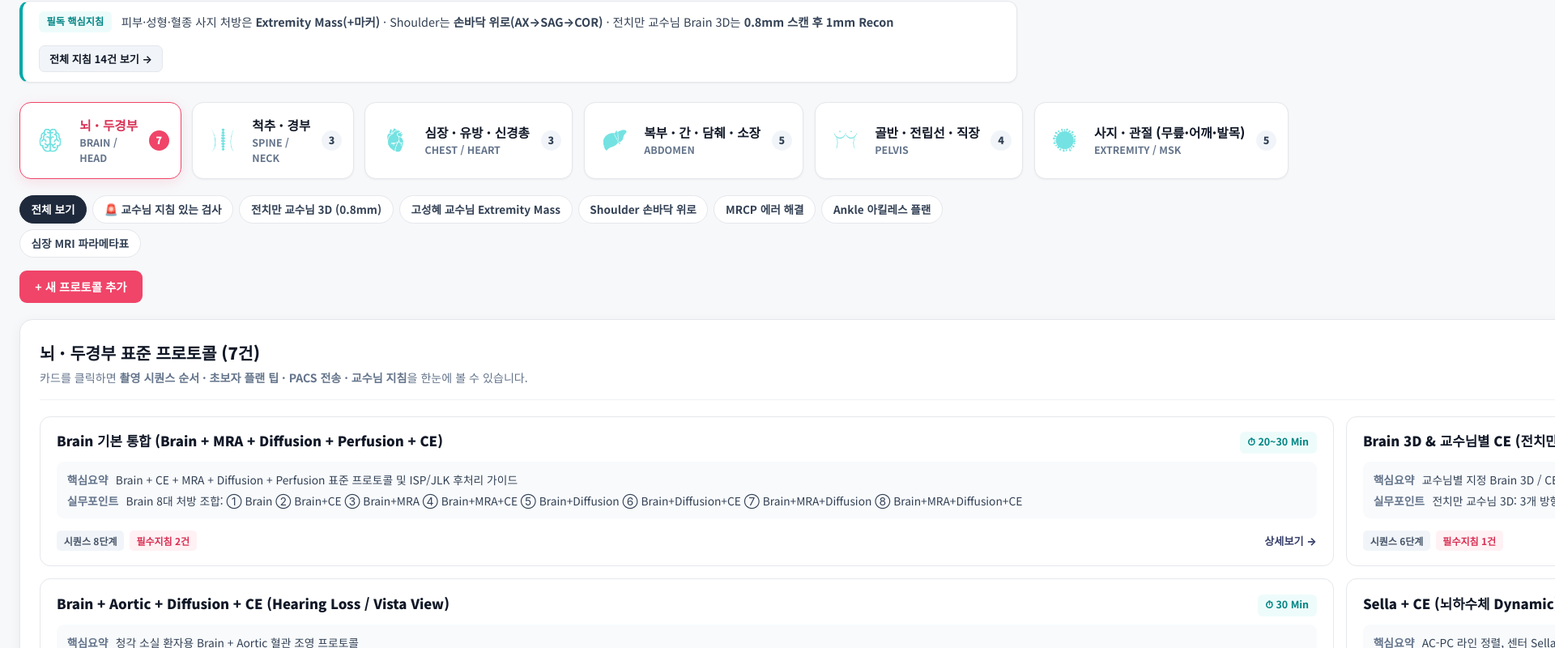
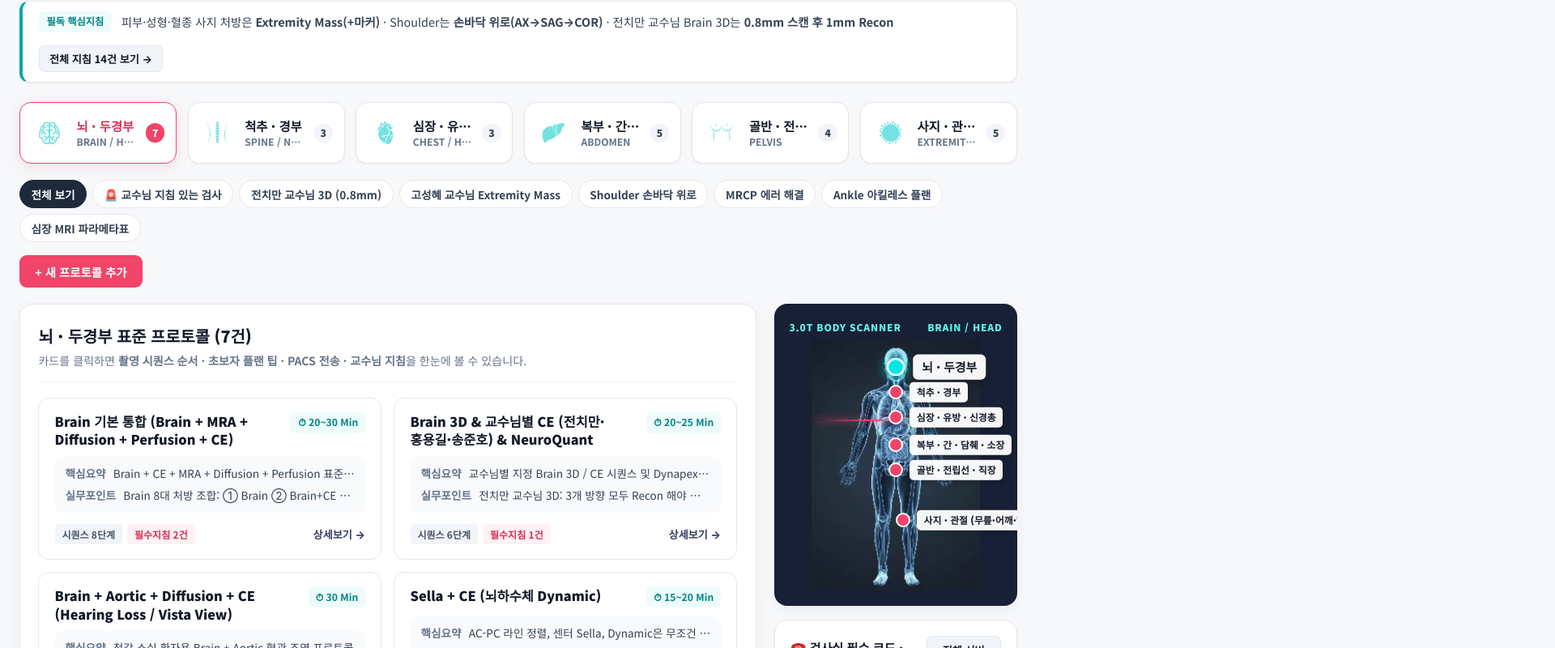
Before and after one commit to 200rcs-stack/hallym-mri-dashboard, a React (Vite) app: page / in a window 1280 px wide. Shown: the part 560-1360 px from the top of the page at 81% size, 1920 px wide, since content can reach past the window. Built offline with nearby package versions, Linux system fonts and the light colour scheme; a web font is replaced by a local one.

Commit message:
Fix CSS Grid horizontal overflow on PC (minmax(0, 1fr) + min-width: 0 + standard 1280px/920px proportions)

```diff
--- a/src/index.css
+++ b/src/index.css
@@ -255,17 +255,18 @@ body {
   position: relative;
   z-index: 5;
   width: 100%;
-  max-width: 1360px;
+  max-width: 1280px;
   margin: 0 auto;
-  padding: 3rem 1.5rem;
+  padding: 2.8rem 1.5rem;
   display: grid;
-  grid-template-columns: 1fr 450px;
-  align-items: center;
-  gap: 2.5rem;
+  grid-template-columns: minmax(0, 1fr) 440px;
+  align-items: center;
+  gap: 2.2rem;
 }
 
 .hero-left-content {
   color: #ffffff;
+  min-width: 0;
 }
 
 .hero-eyebrow {
@@ -569,7 +570,8 @@ body {
    3. MAIN WORKSPACE CONTAINER (넓은 여백과 정돈된 그리드)
    ========================================================================== */
 .clean-main-container {
-  max-width: 1360px;
+  max-width: 1280px;
+  width: 100%;
   margin: 0 auto;
   padding: 1.75rem 1.5rem 4rem;
 }
@@ -611,29 +613,32 @@ body {
 /* 6대 검사부위 수평 아이콘 셀렉터 (360도 회전 한림 공식 아이콘) */
 .clean-part-grid {
   display: grid;
-  grid-template-columns: repeat(6, 1fr);
+  grid-template-columns: repeat(6, minmax(0, 1fr));
   gap: 0.85rem;
   margin-bottom: 1.25rem;
+  width: 100%;
 }
 
 .clean-part-card {
   background: #ffffff;
   border: 1.5px solid var(--border-color);
   border-radius: 14px;
-  padding: 1rem 0.85rem;
-  display: flex;
-  align-items: center;
-  gap: 0.85rem;
+  padding: 0.95rem 0.85rem;
+  display: flex;
+  align-items: center;
+  gap: 0.75rem;
   cursor: pointer;
   transition: all 0.22s ease;
   box-shadow: var(--shadow-sm);
   text-align: left;
   font-family: var(--font-main);
+  min-width: 0;
+  width: 100%;
 }
 
 .clean-part-card img {
-  width: 46px;
-  height: 46px;
+  width: 44px;
+  height: 44px;
   object-fit: contain;
   flex-shrink: 0;
   transition: transform 0.55s ease;
@@ -661,7 +666,7 @@ body {
 }
 
 .clean-part-ko {
-  font-size: 0.98rem;
+  font-size: 0.96rem;
   font-weight: 800;
   color: var(--text-dark);
   display: block;
@@ -675,18 +680,23 @@ body {
 }
 
 .clean-part-en {
-  font-size: 0.78rem;
+  font-size: 0.76rem;
   color: var(--text-sub);
   font-weight: 600;
+  display: block;
+  white-space: nowrap;
+  overflow: hidden;
+  text-overflow: ellipsis;
 }
 
 .clean-part-count {
-  font-size: 0.78rem;
+  font-size: 0.76rem;
   font-weight: 800;
   background: #f1f5f9;
   color: var(--text-body);
-  padding: 0.2rem 0.55rem;
+  padding: 0.2rem 0.5rem;
   border-radius: 99px;
+  flex-shrink: 0;
 }
 
 .clean-part-card.active .clean-part-count {
@@ -736,35 +746,39 @@ body {
   font-weight: 700;
 }
 
-/* 프로토콜 메인 2단 레이아웃 (좌측 넓은 2열 카드 그리드 + 우측 슬림 사이드바) */
+/* 프로토콜 메인 2단 레이아웃 (표준 비율: 좌측 2열 카드 + 우측 300px 사이드바) */
 .clean-protocol-layout {
   display: grid;
-  grid-template-columns: 1fr 310px;
-  gap: 1.5rem;
+  grid-template-columns: minmax(0, 1fr) 300px;
+  gap: 1.4rem;
   align-items: start;
+  width: 100%;
 }
 
 .clean-protocol-panel {
   background: #ffffff;
   border: 1px solid var(--border-color);
   border-radius: var(--radius-lg);
-  padding: 1.5rem;
+  padding: 1.4rem;
   box-shadow: var(--shadow-card);
+  min-width: 0;
+  width: 100%;
+  overflow: hidden;
 }
 
 .clean-panel-header {
   display: flex;
   justify-content: space-between;
   align-items: center;
-  padding-bottom: 1rem;
-  margin-bottom: 1.2rem;
+  padding-bottom: 0.95rem;
+  margin-bottom: 1.15rem;
   border-bottom: 1px solid var(--border-subtle);
   flex-wrap: wrap;
   gap: 0.75rem;
 }
 
 .clean-panel-title {
-  font-size: 1.28rem;
+  font-size: 1.24rem;
   font-weight: 800;
   color: var(--text-dark);
   display: flex;
@@ -778,25 +792,29 @@ body {
   margin-top: 0.2rem;
 }
 
-/* 2열 프로토콜 카드 그리드 (훨씬 정돈되고 읽기 편한 카드) */
+/* 2열 프로토콜 카드 그리드 (minmax(0, 1fr)로 좌우 폭 완벽 고정) */
 .clean-protocol-grid {
   display: grid;
-  grid-template-columns: repeat(2, 1fr);
+  grid-template-columns: repeat(2, minmax(0, 1fr));
   gap: 0.95rem;
+  width: 100%;
 }
 
 .clean-proto-card {
   background: #ffffff;
   border: 1px solid var(--border-color);
   border-radius: 13px;
-  padding: 1.15rem 1.25rem;
+  padding: 1.1rem 1.2rem;
   cursor: pointer;
   transition: all 0.2s ease;
   display: flex;
   flex-direction: column;
   justify-content: space-between;
-  gap: 0.75rem;
+  gap: 0.7rem;
   position: relative;
+  min-width: 0;
+  width: 100%;
+  overflow: hidden;
 }
 
 .clean-proto-card:hover {
@@ -810,21 +828,25 @@ body {
   justify-content: space-between;
   align-items: flex-start;
   gap: 0.6rem;
+  min-width: 0;
 }
 
 .proto-card-title {
-  font-size: 1.05rem;
+  font-size: 1.02rem;
   font-weight: 800;
   color: var(--text-dark);
   line-height: 1.35;
+  min-width: 0;
+  word-break: keep-all;
+  overflow-wrap: break-word;
 }
 
 .proto-time-pill {
-  font-size: 0.78rem;
+  font-size: 0.76rem;
   font-weight: 700;
   color: var(--hallym-teal-dark);
   background: var(--hallym-teal-soft);
-  padding: 0.22rem 0.6rem;
+  padding: 0.2rem 0.55rem;
   border-radius: 6px;
   white-space: nowrap;
   flex-shrink: 0;
@@ -833,18 +855,24 @@ body {
 .proto-card-meta {
   display: flex;
   flex-direction: column;
-  gap: 0.28rem;
-  font-size: 0.86rem;
+  gap: 0.3rem;
+  font-size: 0.85rem;
   color: var(--text-body);
   background: #f8fafc;
   padding: 0.65rem 0.8rem;
   border-radius: 9px;
+  min-width: 0;
+  width: 100%;
+  overflow: hidden;
 }
 
 .proto-card-meta div {
-  white-space: nowrap;
+  display: -webkit-box;
+  -webkit-line-clamp: 1;
+  -webkit-box-orient: vertical;
   overflow: hidden;
   text-overflow: ellipsis;
+  word-break: break-word;
 }
 
 .proto-card-meta strong {
@@ -1359,11 +1387,11 @@ body {
 }
 
 .modal-content.wide-modal {
-  max-width: 1020px;
+  max-width: 920px;
 }
 
 .modal-content.xl-modal {
-  max-width: 1180px;
+  max-width: 1080px;
 }
 
 .modal-sticky-header {
@@ -1455,16 +1483,20 @@ body {
 /* 상세 모달 내 2단 클린 시트 레이아웃 */
 .detail-sheet-grid {
   display: grid;
-  grid-template-columns: 1fr 1.15fr;
-  gap: 1.25rem;
+  grid-template-columns: minmax(0, 1fr) minmax(0, 1.1fr);
+  gap: 1.15rem;
   margin-top: 1rem;
+  width: 100%;
 }
 
 .detail-sheet-box {
   background: #f8fafc;
   border: 1px solid var(--border-color);
   border-radius: 14px;
-  padding: 1.2rem;
+  padding: 1.15rem;
+  min-width: 0;
+  overflow-wrap: break-word;
+  word-break: keep-all;
 }
 
 .detail-sheet-box h4 {
@@ -1493,6 +1525,9 @@ body {
   gap: 0.65rem;
   font-size: 0.9rem;
   color: var(--text-dark);
+  min-width: 0;
+  word-break: keep-all;
+  overflow-wrap: break-word;
 }
 
 .step-num-circle {
@@ -1512,9 +1547,10 @@ body {
 
 .beginner-summary-strip {
   display: grid;
-  grid-template-columns: 1fr 1fr;
+  grid-template-columns: repeat(2, minmax(0, 1fr));
   gap: 0.85rem;
   margin: 1rem 0;
+  width: 100%;
 }
 
 .summary-cell {
@@ -1522,6 +1558,8 @@ body {
   border: 1px solid var(--border-color);
   padding: 0.85rem 1.1rem;
   border-radius: 11px;
+  min-width: 0;
+  overflow-wrap: break-word;
 }
 
 .summary-cell label {
```
